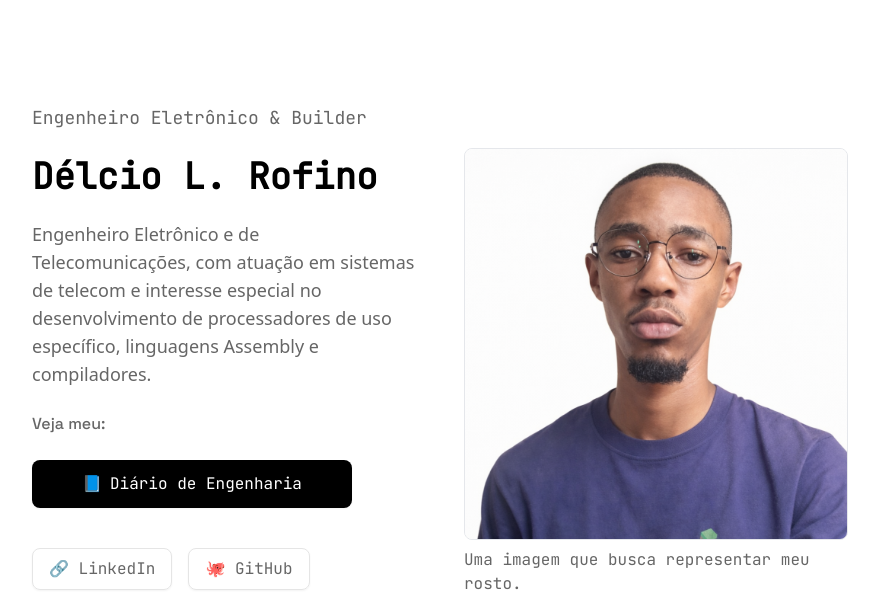
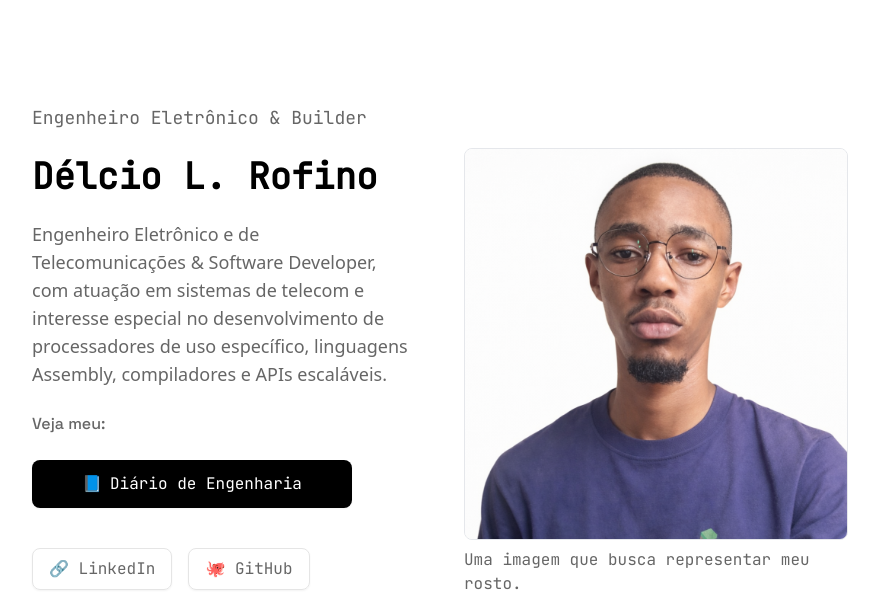
Before and after one commit to delcioleonardorofino/Journal, a Flask app: page / in a window 1280 px wide. Shown: the part 66-660 px from the top of the page, without its empty margins (200-1079 px from the left). Run offline with Flask 3, Linux system fonts and the light colour scheme; some libraries are stand-ins or nearby versions.

Commit message:
Atualizar o index.html

```diff
--- a/backend/templates/index.html
+++ b/backend/templates/index.html
@@ -30,9 +30,9 @@
                     </h1>
 
                     <p class="text-text-muted text-base md:text-lg max-w-xl leading-relaxed">
-                    Engenheiro Eletrônico e de Telecomunicações, com atuação em sistemas de telecom
+                    Engenheiro Eletrônico e de Telecomunicações & Software Developer, com atuação em sistemas de telecom
                     e interesse especial no desenvolvimento de processadores de uso específico,
-                    linguagens Assembly e compiladores.
+                    linguagens Assembly, compiladores e APIs escaláveis.
                     </p>
 
                     <h3 class="font-display text-text-muted text-base md:text-base">
```
